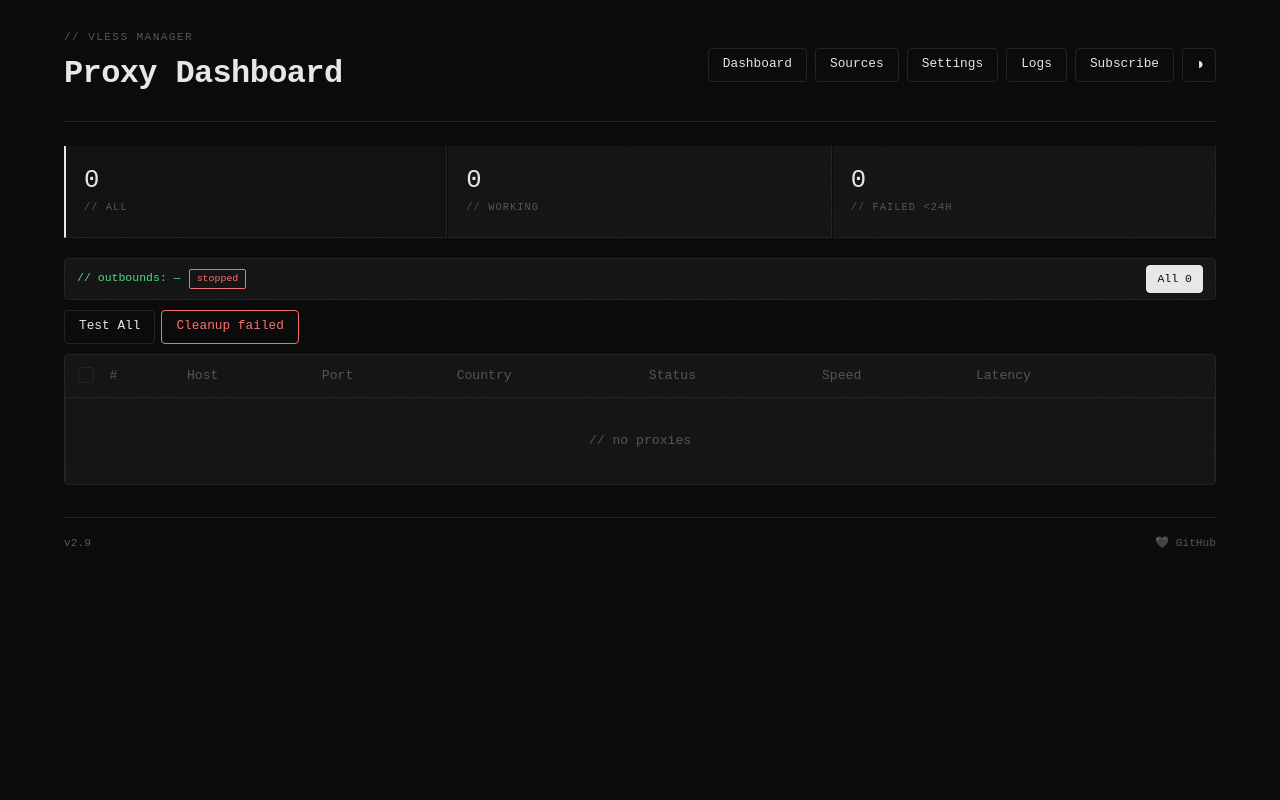
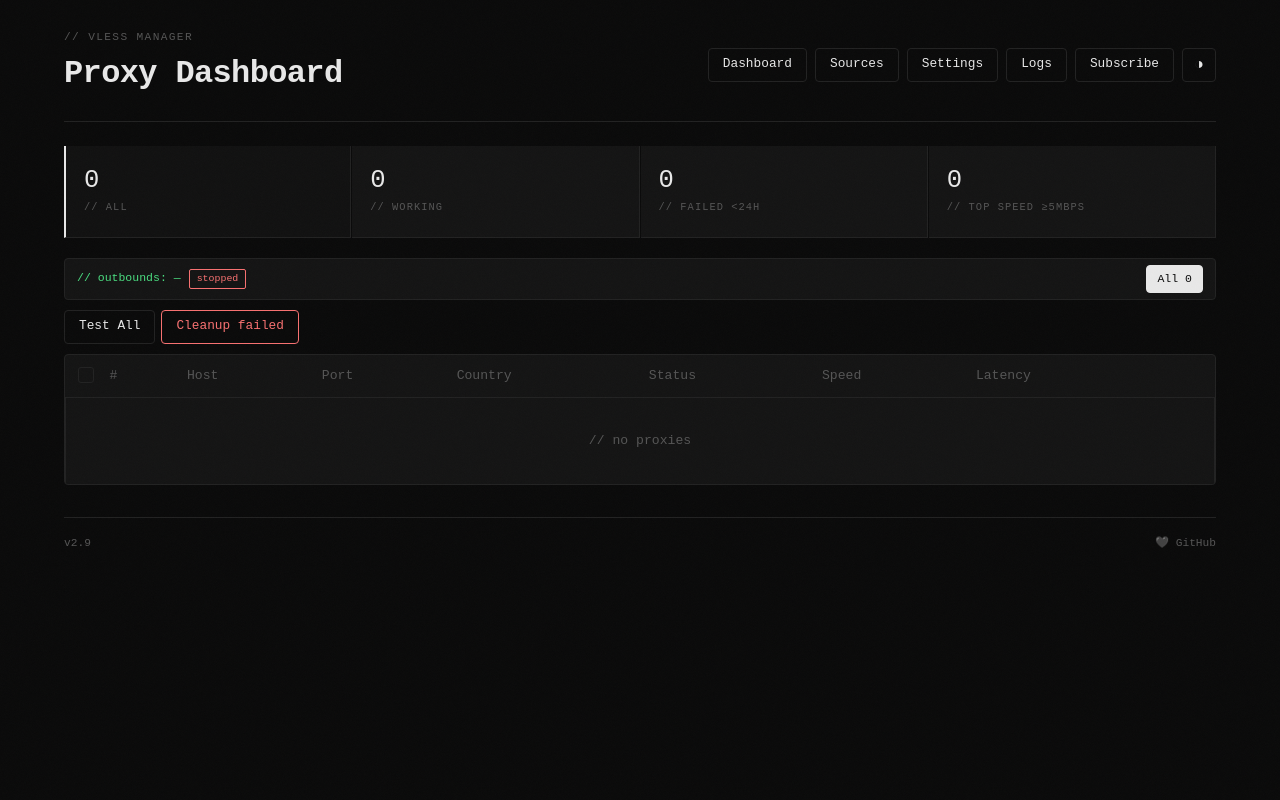
Before and after one commit to prasx/vless-manager-proxy, a Flask app: page / in a window 1280 px wide. Run offline with Flask 3, Linux system fonts and the light colour scheme; data comes from the database, SQL or seed files in the repository; data that the repository does not hold is empty.

Commit message:
added top steep

```diff
--- a/app/routes/api.py
+++ b/app/routes/api.py
@@ -70,6 +70,8 @@ def proxy_filter_clause(f):
         return "WHERE status='working' AND latency_vless > 0"
     elif f == "failed_recent":
         return "WHERE status='failed' AND (failed_since IS NULL OR failed_since >= datetime('now', '-24 hours'))"
+    elif f == "top_speed":
+        return "WHERE speed_kbps >= 5000"
     return ""
 
 
@@ -90,8 +92,9 @@ def api_proxies():
     limit_sql = ""
     if limit is not None:
         limit_sql = f" LIMIT {limit} OFFSET {offset}"
+    order = "speed_kbps DESC" if f == "top_speed" else "status, latency"
     rows = db_q(
-        f"SELECT id, host, port, country, status, latency, latency_vless, speed_kbps, failed_since, security, link FROM proxies {clause} ORDER BY status, latency{limit_sql}"
+        f"SELECT id, host, port, country, status, latency, latency_vless, speed_kbps, failed_since, security, link FROM proxies {clause} ORDER BY {order}{limit_sql}"
     )
     if limit is not None:
         return jsonify(proxies=[dict(r) for r in rows], total=total)
@@ -106,6 +109,7 @@ def api_status():
     failed_recent = db_q(
         "SELECT COUNT(*) c FROM proxies WHERE status='failed' AND (failed_since IS NULL OR failed_since >= datetime('now', '-24 hours'))"
     )[0]["c"]
+    top_speed = db_q("SELECT COUNT(*) c FROM proxies WHERE speed_kbps >= 5000")[0]["c"]
     ru = db_q("SELECT COUNT(*) c FROM proxies WHERE status='working' AND country='RU'")[
         0
     ]["c"]
@@ -120,6 +124,7 @@ def api_status():
         total=total,
         working=working,
         failed_recent=failed_recent,
+        top_speed=top_speed,
         ru=ru,
         world=world,
         sources=[dict(r) for r in sources],
--- a/app/routes/pages.py
+++ b/app/routes/pages.py
@@ -15,11 +15,13 @@ def index():
     fr = db_q(
         "SELECT COUNT(*) c FROM proxies WHERE status='failed' AND (failed_since IS NULL OR failed_since >= datetime('now', '-24 hours'))"
     )[0]["c"]
+    ts = db_q("SELECT COUNT(*) c FROM proxies WHERE speed_kbps >= 5000")[0]["c"]
     return render_template(
         "index.html",
         total=sum(s.values()),
         working=s.get("working", 0),
         failed_recent=fr,
+        top_speed=ts,
     )
 
 
--- a/static/dashboard.js
+++ b/static/dashboard.js
@@ -93,6 +93,7 @@ async function fetchPage(reset) {
   $('#statWorking').textContent = status.working;
 
   $('#statFailedRecent').textContent = status.failed_recent;
+  $('#statTopSpeed').textContent = status.top_speed;
 
   renderSourceButtons(status.sources, status.unknown_count, status.total);
 
--- a/templates/index.html
+++ b/templates/index.html
@@ -18,6 +18,10 @@
   <div class="stat-card" data-filter="failed_recent">
     <div class="num" id="statFailedRecent">{{ failed_recent }}</div>
     <div class="label-s">failed &lt;24h</div>
+  </div>
+  <div class="stat-card" data-filter="top_speed">
+    <div class="num" id="statTopSpeed">{{ top_speed }}</div>
+    <div class="label-s">top speed ≥5Mbps</div>
   </div>
 </div>
 
```
